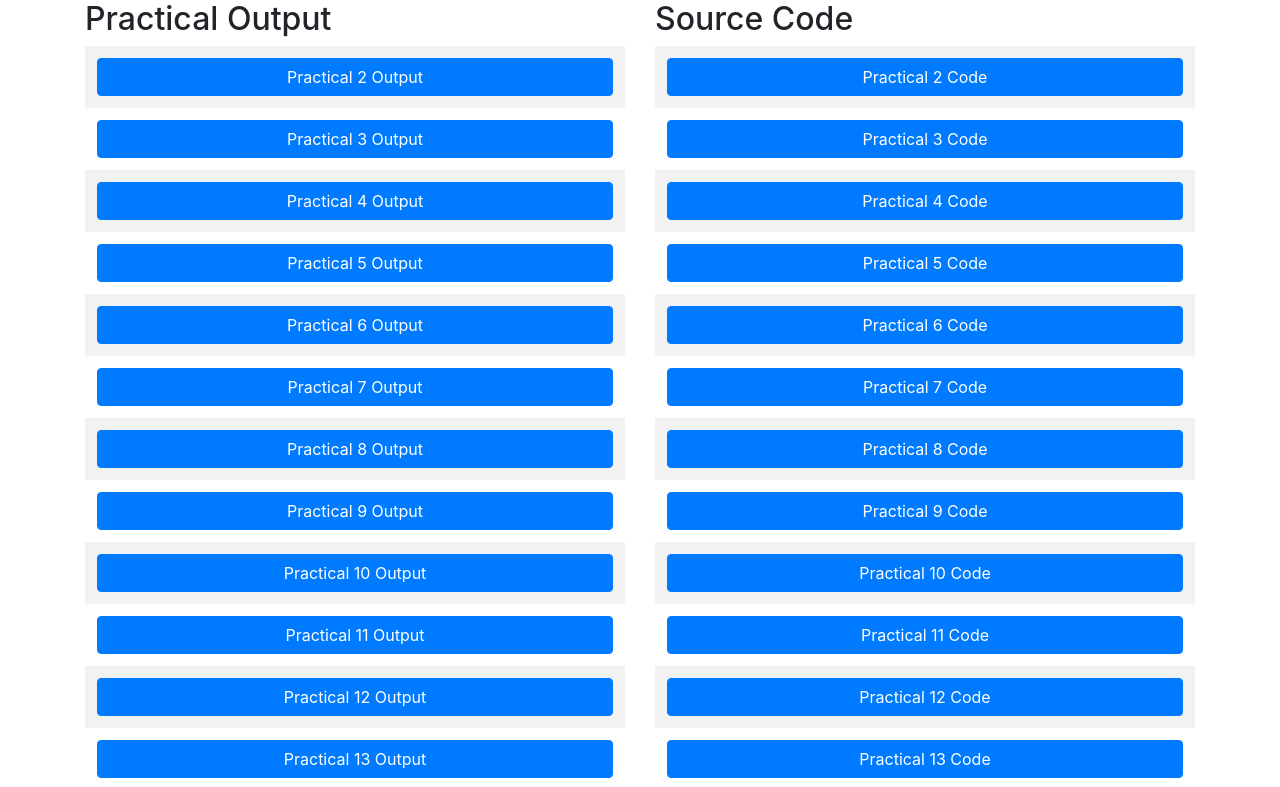
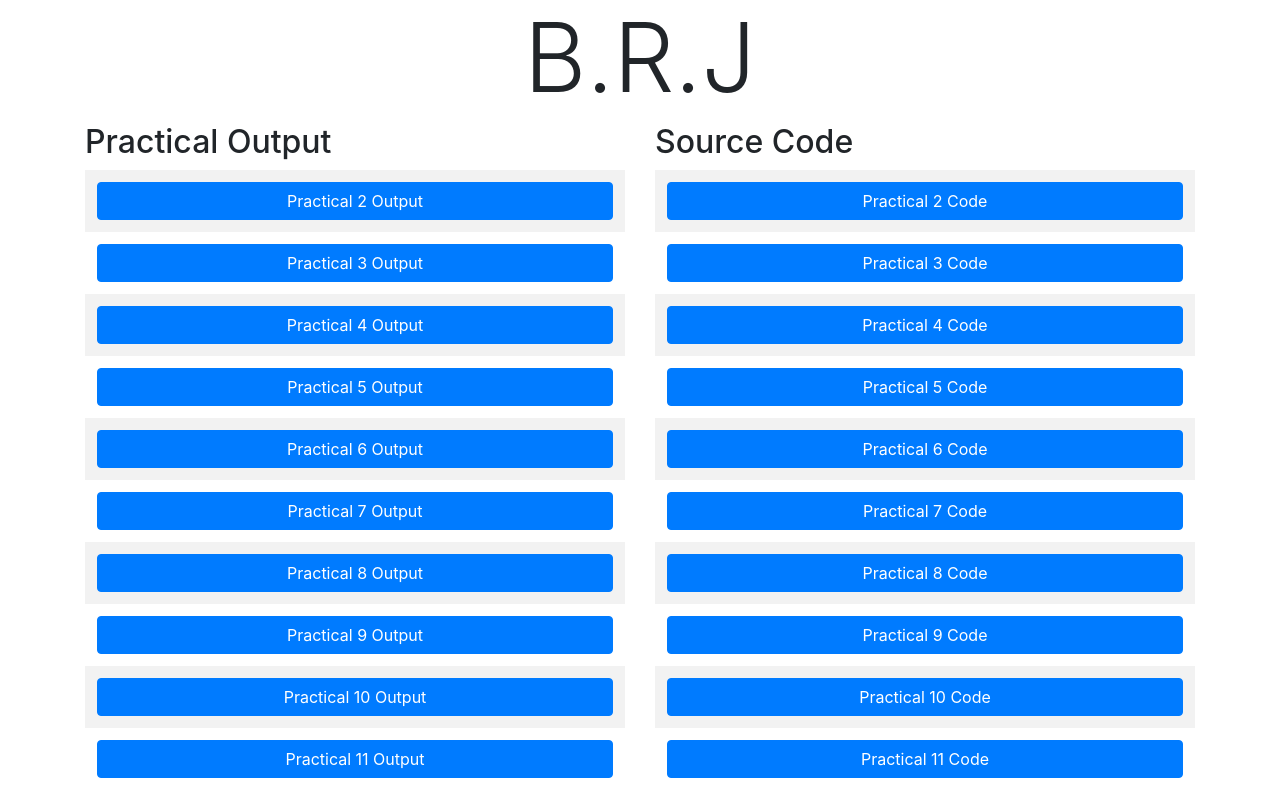
Before and after one commit to bhavya-joshi0098/RWPD_ALL_PR, a plain HTML site: page index.html in a window 1280 px wide. Shown: the top 787 px of the page. Drawn offline with nearby package versions, Linux system fonts and the light colour scheme.

Commit message:
Update index.html

```diff
--- a/index.html
+++ b/index.html
@@ -15,6 +15,8 @@
 </head>
 
 <body>
+        <h1 class="display-1 d-flex flex-column align-items-center">B.R.J</h1>
+
     <div class="container">
         <div class="row">
             <div class="col-md-6">
```
